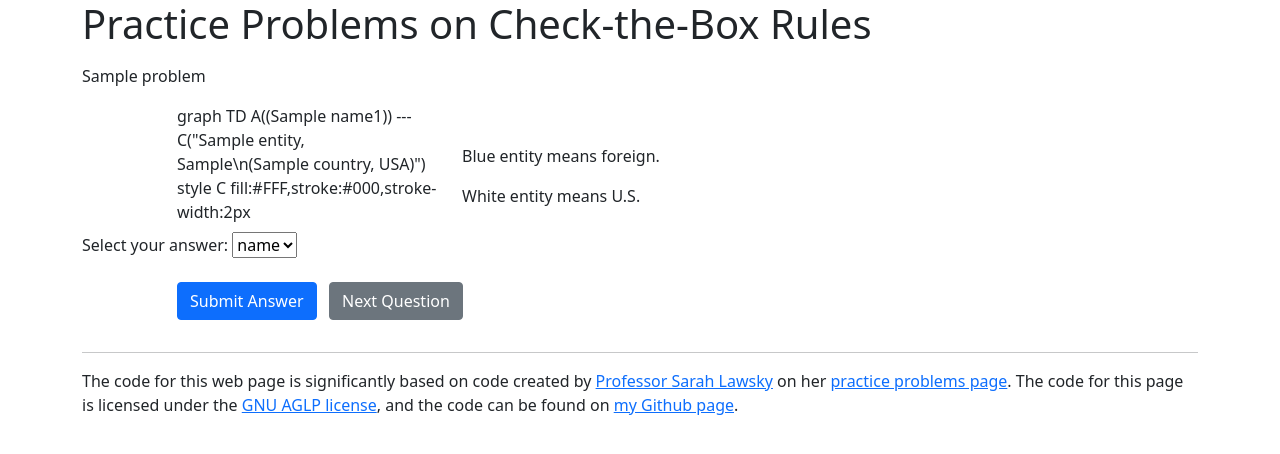
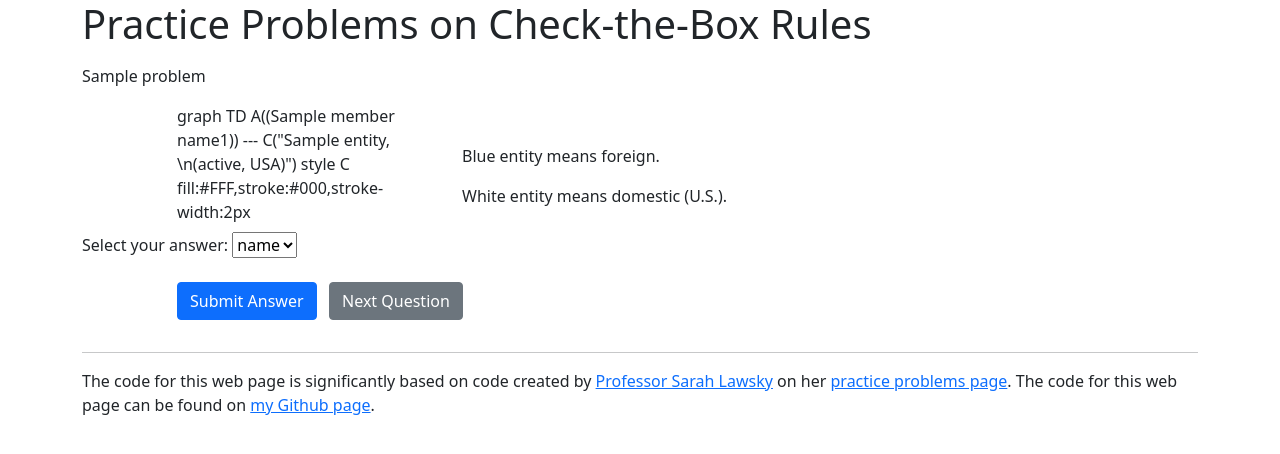
Before and after one commit to InternationalTaxAttorney/check_the_box, a Flask app: template templates/index.html in a window 1280 px wide. Shown: the top 454 px of the page. Run offline with Flask 3, Linux system fonts and the light colour scheme; the template is opened without the code that fills it: most values are stand-ins (such as "Sample title", 1, 10 or a date in 2020).

Commit message:
Update index.html
Various updates

```diff
--- a/templates/index.html
+++ b/templates/index.html
@@ -17,15 +17,15 @@
         <div class="col-sm-5 col-md-3 col-lg-3">
             <div id="chart-container" class="mermaid">
                 graph TD
-                A(({{ name1 }})) --- C("{{ entity.entity_name }}, {{ entity.entity_suffix }}\n({{ entity.country }}{{ "" if foreign else ", USA" }})")
-                {{ "" if single_member else "B((" + name2 + ")) --- C" }}
-                style C fill:#{{ "9CF" if foreign else "FFF" }},stroke:#000,stroke-width:2px
+                A(({{ member_name1 }})) --- C("{{ entity.name }}, {{ entity.type_short_form }}\n({{ entity.country_or_state }}{{ "" if entity.foreign else ", USA" }})")
+                {{ "" if entity.single_member else "B((" + member_name2 + ")) --- C" }}
+                style C fill:#{{ "9CF" if entity.foreign else "FFF" }},stroke:#000,stroke-width:2px
             </div>
         </div>
         <div class="col-6">
             <p>&nbsp;</p>
             <p>Blue entity means foreign.</p>
-            <p>White entity means U.S.</p>
+            <p>White entity means domestic (U.S.).</p>
         </div>
     </div>
 
@@ -33,7 +33,7 @@
         <div class="col-12">
             <label for="answer-dropdown">Select your answer:</label>
             <select id="answer-dropdown">
-                {% for option in judgments.keys() %}
+                {% for option in responses.keys() %}
                     <option value="{{ loop.index0 }}">{{ option }}</option>
                 {% endfor %}
             </select>
@@ -52,7 +52,7 @@
 
     <div class="row">
         <div class="col-12">
-            {% for response in judgments.values() %}
+            {% for response in responses.values() %}
                 <div id="{{ loop.index0 }}" class="response" style="display:none;">{{ response | safe }}</div>
             {% endfor %}
         </div>
@@ -60,7 +60,7 @@
     <hr>
     <div class="row">
         <div class="col-12">
-            <p>The code for this web page is significantly based on code created by <a href="https://www.sarahlawsky.org/">Professor Sarah Lawsky</a> on her <a href="https://www.lawskypracticeproblems.org/">practice problems page</a>.  The code for this page is licensed under the <a href="https://www.gnu.org/licenses/agpl-3.0.en.html">GNU AGLP license</a>, and the code can be found on <a href="https://github.com/InternationalTaxAttorney/check_the_box">my Github page</a>.</p>
+            <p>The code for this web page is significantly based on code created by <a href="https://www.sarahlawsky.org/">Professor Sarah Lawsky</a> on her <a href="https://www.lawskypracticeproblems.org/">practice problems page</a>.  The code for this web page can be found on <a href="https://github.com/InternationalTaxAttorney/check_the_box">my Github page</a>.</p>
         </div>
     </div>
 
```
